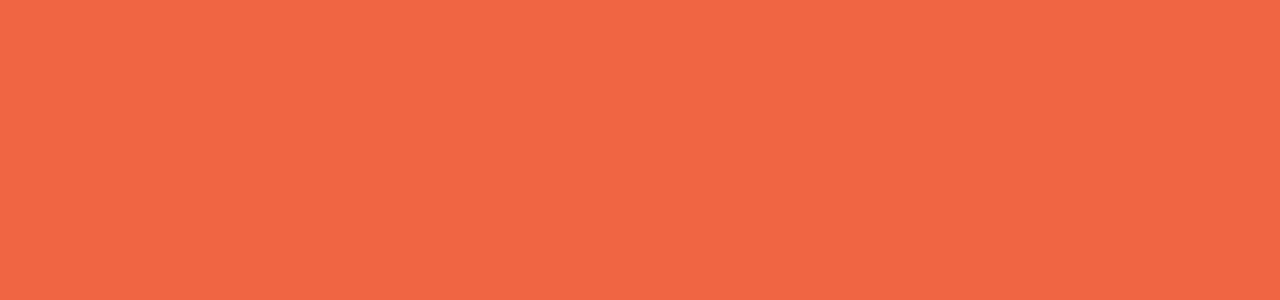
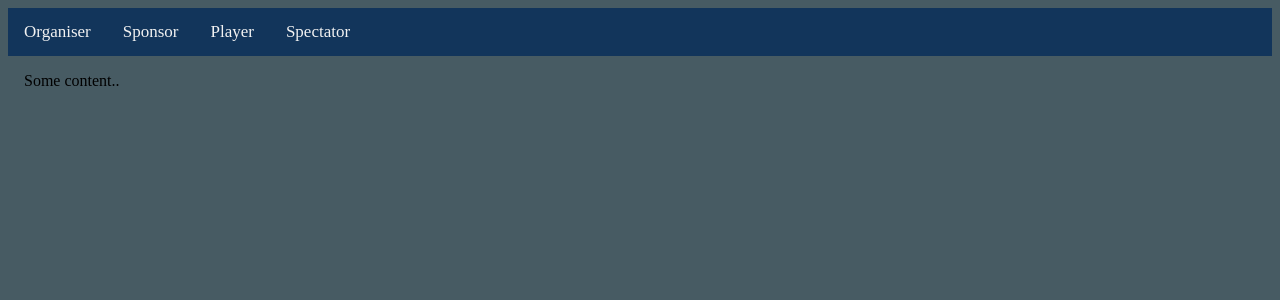
Before and after one commit to enricozammitlon/EsportsHack2019, a PHP site: page / in a window 1280 px wide. Before the commit the part shown is empty. Shown: the top 300 px of the page. Run offline with PHP 8.4, Linux system fonts and the light colour scheme.

Commit message:
TOP NAV BAR

```diff
--- a/index.html
+++ b/index.html
@@ -3,4 +3,17 @@
 <head>
 	<link rel="stylesheet" href="style.css">
 </head>
+<body>
+	<div class="topnav">
+		<a href="#organiser">Organiser</a>
+		<a href="#sponsor">Sponsor</a>
+		<a href="#player">Player</a>
+		<a href="#spectator">Spectator</a>
+	</div>
+
+	<div style="padding-left:16px">
+		<p>Some content..</p>
+	</div>
+
+</body>
 </html>
--- a/style.css
+++ b/style.css
@@ -1,3 +1,27 @@
 body {
-	background-color: #F06543;
+	background-color: #475B63;
 	}
+
+.topnav{
+	overflow: hidden;
+	background-color: #12355B;
+}
+
+.topnav a {
+  float: left;
+  color: #f2f2f2;
+  text-align: center;
+  padding: 14px 16px;
+  text-decoration: none;
+  font-size: 17px;
+}
+
+.topnav a:hover {
+  background-color: #F06543;
+  color: black;
+}
+
+.topnav a.active {
+  background-color: #4CAF50;
+  color: white;
+}
```
